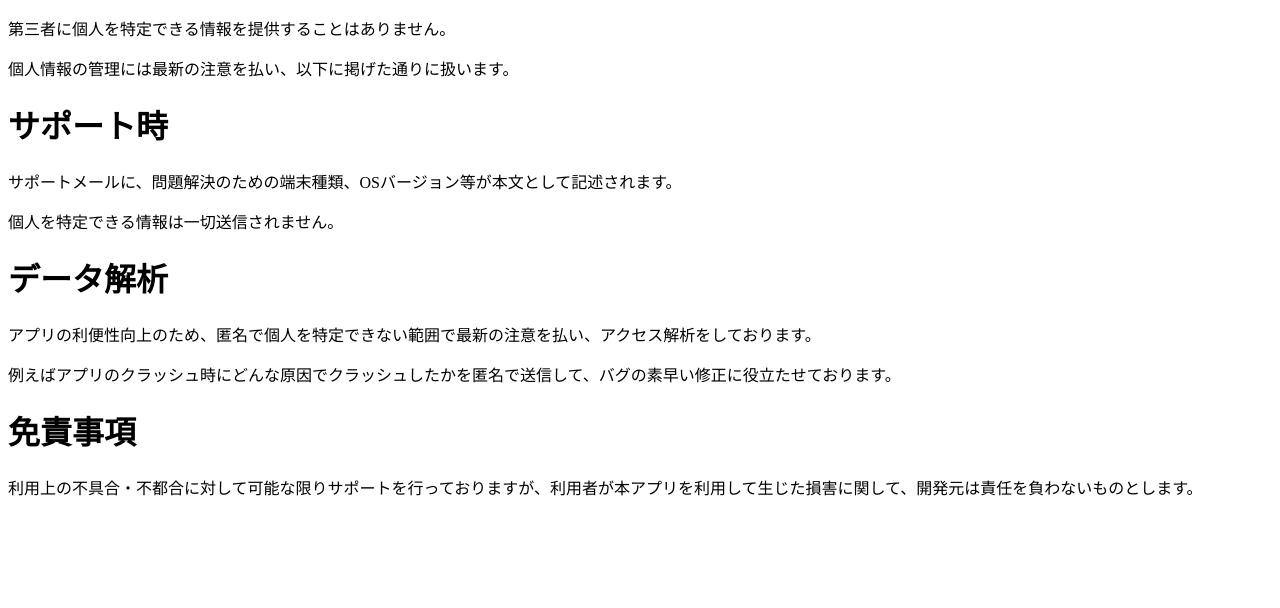
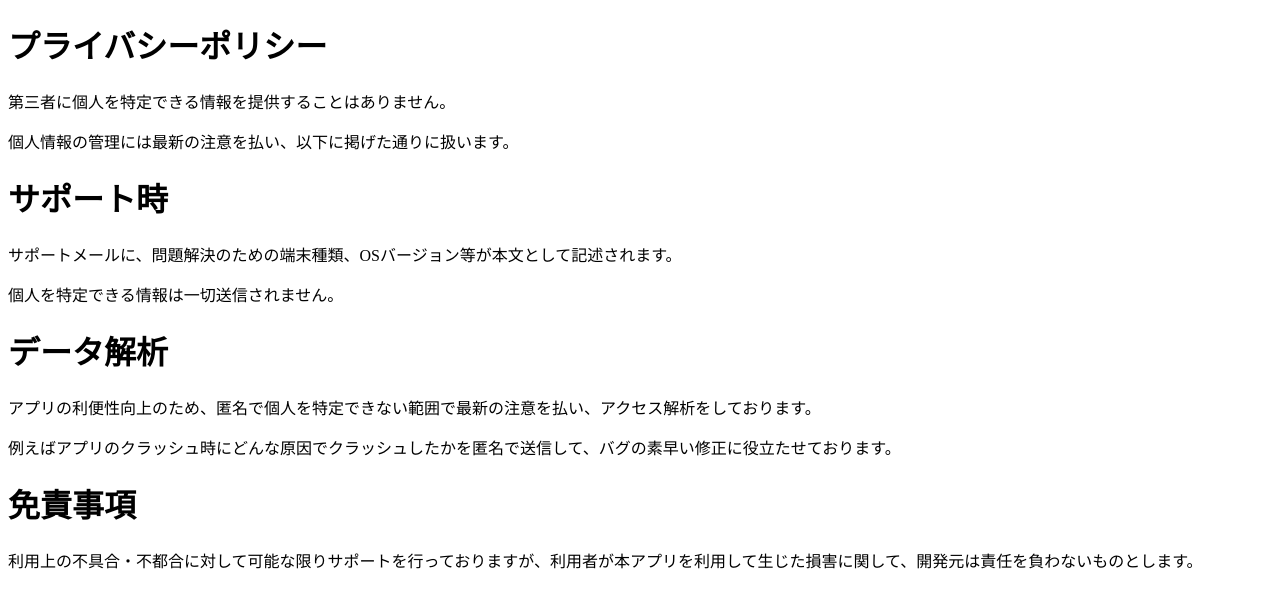
Before and after one commit to kazukiomori/PrivacyPolicy, a plain HTML site: page index.html in a window 1280 px wide. Drawn offline with Linux system fonts and the light colour scheme.

Commit message:
Update index.html

```diff
--- a/index.html
+++ b/index.html
@@ -5,6 +5,7 @@
     <title>プライバシーポリシー</title>
   </head>
   <body>
+    <h1>プライバシーポリシー</h1>
     <p>第三者に個人を特定できる情報を提供することはありません。</p>
     <p>個人情報の管理には最新の注意を払い、以下に掲げた通りに扱います。</p>
     <h1>サポート時</h1>
```
